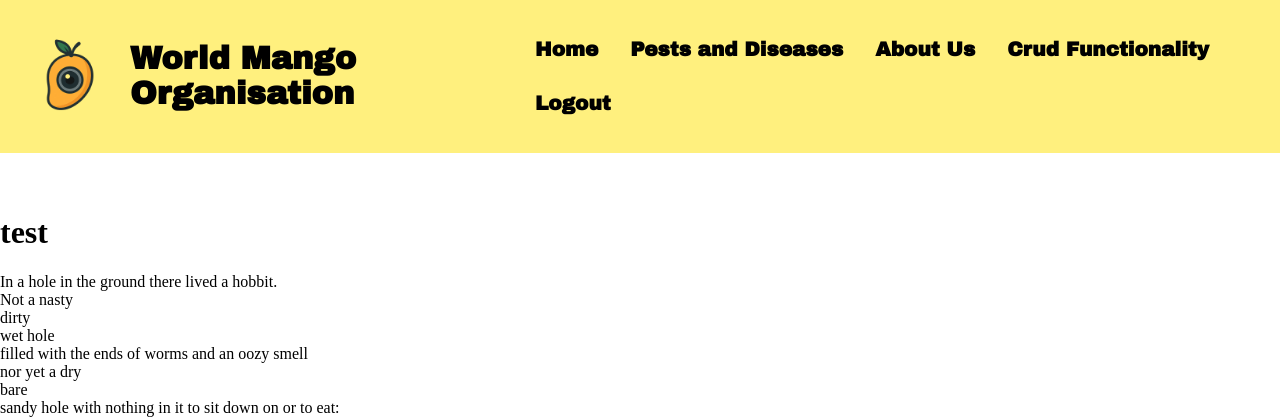
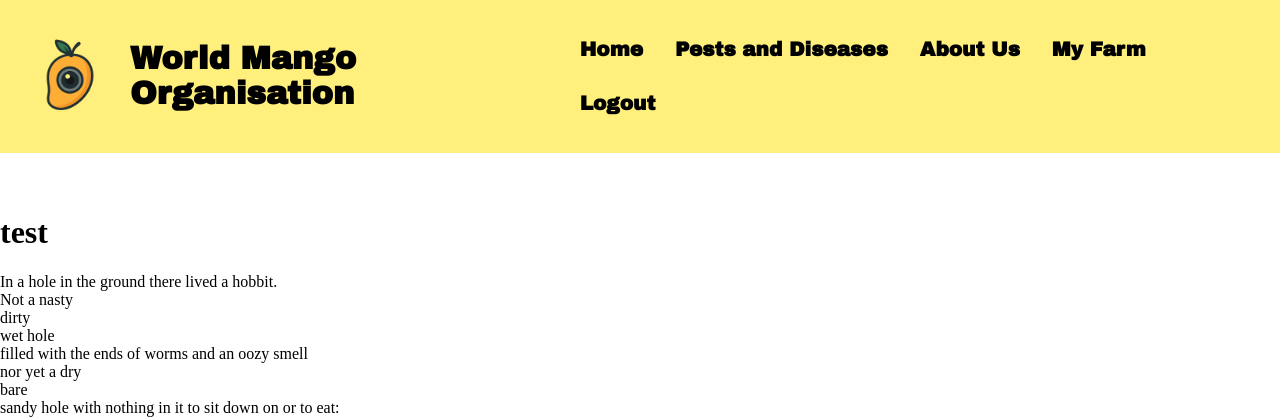
Before and after one commit to QuangThuanNGUYEN/mango_surveillance_web, a Django app: page /crud/legacy/ in a window 1280 px wide. Shown: the top 418 px of the page. Run offline with Django 5.2, Linux system fonts and the light colour scheme; the visitor is signed in with stand-in values (Sample User, id 1); data that the repository does not hold is empty.

Commit message:
updated crud page name to my farm

```diff
--- a/mango_pests_app/templates/base.html
+++ b/mango_pests_app/templates/base.html
@@ -33,7 +33,7 @@
                     About Us
                 </a>
                 {% if user.is_authenticated %}
-                    <a href="{% url 'crud' %}">Crud Functionality</a>
+                    <a href="{% url 'crud' %}">My Farm</a>
                     <a href="{% url 'logout' %}">Logout</a>
                 {% else %}
                     <a href="{% url 'login' %}">Login</a>
```
